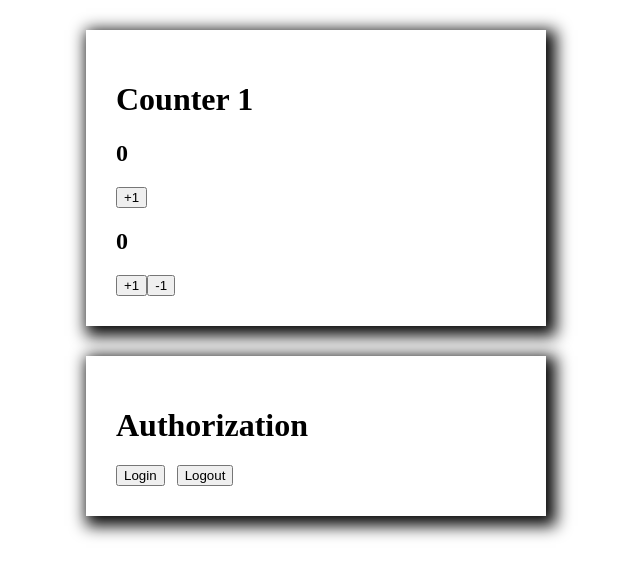
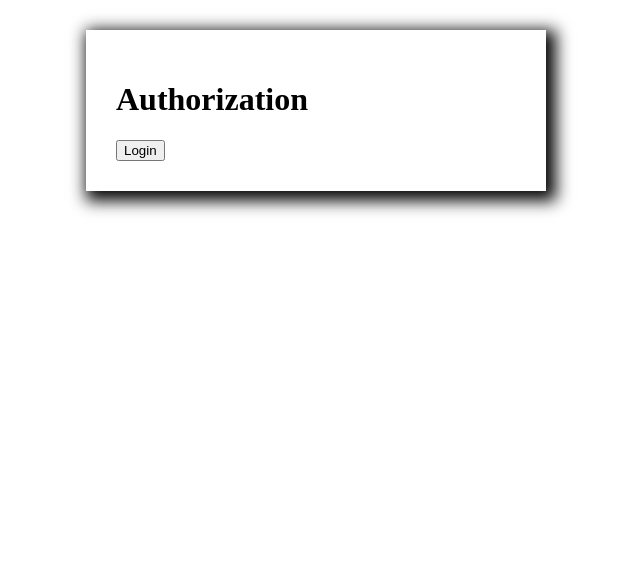
Before and after one commit to dzarezenko/beetroot2-vuex, a Vue app: page / in a window 1280 px wide. Shown: the top 578 px of the page, without its empty margins (324-964 px from the left). Built offline with nearby package versions, Linux system fonts and the light colour scheme.

Commit message:
Authentication implemented

```diff
--- a/src/App.vue
+++ b/src/App.vue
@@ -1,6 +1,6 @@
 <template>
   <div>
-    <Container title="Counter 1">
+    <Container title="Counter" v-if="$store.state.isLoggedIn">
       <h2>{{ counter }}</h2>
       <button @click="increment">+1</button>
 
--- a/src/components/UserAuth.vue
+++ b/src/components/UserAuth.vue
@@ -1,8 +1,8 @@
 <template>
   <section>
 
-    <button @click="login">Login</button> &nbsp;
-    <button @click="logout">Logout</button>
+    <button v-if="!$store.state.isLoggedIn" @click="login">Login</button> &nbsp;
+    <button v-if="$store.state.isLoggedIn" @click="logout">Logout</button>
 
   </section>
 </template>
@@ -11,10 +11,10 @@
 export default {
   methods: {
     login() {
-      //TODO: ...
+      this.$store.dispatch('login');
     },
     logout() {
-      //TODO: ...
+      this.$store.dispatch('logout');
     },
   },
 }
--- a/src/main.js
+++ b/src/main.js
@@ -8,15 +8,19 @@ const store = new Vuex.Store({
   state() {
     return {
       counter: 0,
+      isLoggedIn: false,
     }
   },
   mutations: {
     increment(state, val) {
       state.counter += val;
     },
-    decrement(state, payload) {
+    decrement(state, _) {
       state.counter -= 7;
-    }
+    },
+    setAuth(state, payload) { // isAuth
+      state.isLoggedIn = payload.isAuth;
+    },
   },
   actions: {
     async increment(context, payload) {
@@ -24,13 +28,19 @@ const store = new Vuex.Store({
       if (payload) {
         context.commit('increment', payload.value);
       }
-    }
+    },
+    login(context) {
+      context.commit("setAuth", { isAuth: true });
+    },
+    logout(context) {
+      context.commit("setAuth", { isAuth: false });
+    },
   },
   getters: {
     counter(state) {
       return state.counter;
     },
-    normalizedCounter(state, getters) {
+    normalizedCounter(_, getters) {
       if (getters.counter < 0) {
         return 0;
       }
@@ -39,6 +49,9 @@ const store = new Vuex.Store({
       }
 
       return getters.counter;
+    },
+    isAuthenticated(state) {
+      return state.isLoggedIn;
     },
   },
 });
```
